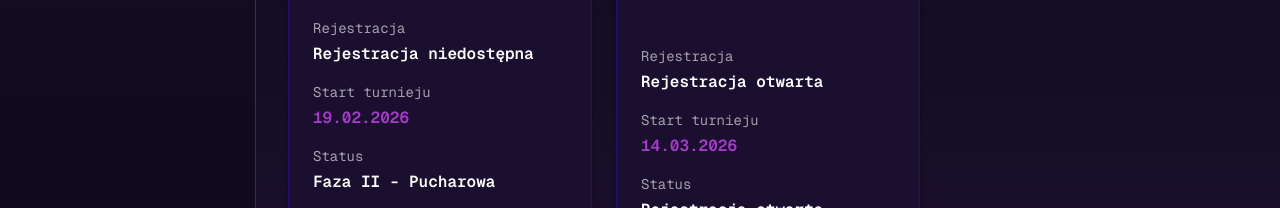
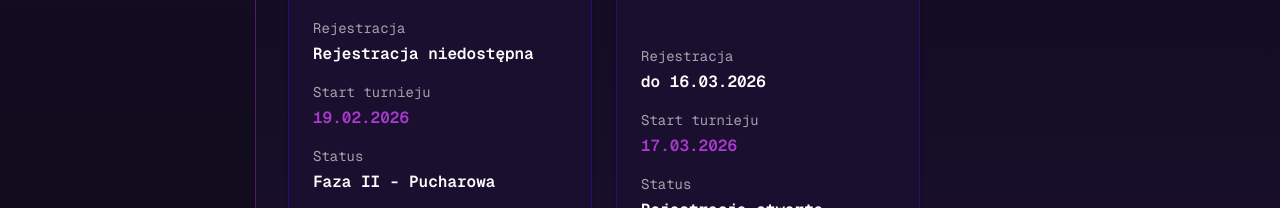
Before and after one commit to 4ntxk/syndicusamateurleague, a Next.js app: page /pl/tournaments in a window 1280 px wide. Shown: the part 495-703 px from the top of the page. Built offline with nearby package versions, Linux system fonts and the light colour scheme; no server answers.

Commit message:
final luty#1

```diff
--- a/src/app/[locale]/tournaments/[id]/page.tsx
+++ b/src/app/[locale]/tournaments/[id]/page.tsx
@@ -878,6 +878,46 @@ export default function TournamentDetailPage() {
     const suffix = label.slice(prefix.length).trim()
     const id = `L${suffix}`
     return losersRound5Outcomes.winnerById.get(id) ?? label
+  }
+
+  const losersFinalOutcomes = useMemo(() => {
+    const winnerById = new Map<string, string>()
+    const matches: Array<{ id: string; home: string; away: string; score?: string }> = isEightBracket
+      ? [
+        {
+          id: 'LF',
+          home: resolveLosersRound3WinnerLabel(`${t.tournamentDetail.playoffsBracket.winnerPrefix} L5`),
+          away: resolveWFLoserLabel(t.tournamentDetail.playoffsBracket.loserWF),
+        },
+      ]
+      : []
+
+    matches.forEach((match) => {
+      const score = resolveScoreFromMap(losersFinalResultsByPair, match.home, match.away)
+      const parsed = parseScore(score)
+      if (!parsed || parsed.home === parsed.away) {
+        return
+      }
+      const winner = parsed.home > parsed.away ? match.home : match.away
+      winnerById.set(match.id, winner)
+    })
+
+    return { winnerById }
+  }, [
+    isEightBracket,
+    losersFinalResultsByPair,
+    resolveLosersRound3WinnerLabel,
+    resolveScoreFromMap,
+    resolveWFLoserLabel,
+    t,
+  ])
+
+  const resolveLosersFinalWinnerLabel = (label: string) => {
+    const prefix = t.tournamentDetail.playoffsBracket.winnerLF
+    if (label !== prefix) {
+      return label
+    }
+    return losersFinalOutcomes.winnerById.get('LF') ?? label
   }
 
   return (
@@ -1277,7 +1317,7 @@ export default function TournamentDetailPage() {
                                       <BracketMatch
                                         label={t.tournamentDetail.playoffsBracket.gfLabel}
                                         home={resolveWFWinnerLabel(t.tournamentDetail.playoffsBracket.winnerWF)}
-                                        away={isStyczen1 ? 'sliwkafc' : t.tournamentDetail.playoffsBracket.winnerLF}
+                                        away={isStyczen1 ? 'sliwkafc' : resolveLosersFinalWinnerLabel(t.tournamentDetail.playoffsBracket.winnerLF)}
                                         size="compact"
                                         score={isStyczen1 ? '6:3' : undefined}
                                       />
--- a/src/data/tournaments.json
+++ b/src/data/tournaments.json
@@ -304,21 +304,25 @@
         { "home": "Rumcajs_PL", "away": "Tommy__Rev", "score": "4:3" },
         { "home": "marene54", "away": "sliwkafc", "score": "3:0 (walkower)" }
       ],
-      "losersRound3": [],
-      "losersFinal": [],
+      "losersRound3": [
+        { "home": "Rumcajs_PL", "away": "marene54", "score": "8:6" }
+      ],
+      "losersFinal": [
+        { "home": "Rumcajs_PL", "away": "TYMEK2k11", "score": "3:0" }
+      ],
       "grandFinal": []
     }
   },
   {
     "id": 3,
     "title": "SAL CUP Online MARZEC#1",
-    "registrationDate": "27.02.2026 - 13.03.2026",
-    "startDate": "14.03.2026",
+    "registrationDate": "27.02.2026 - 16.03.2026",
+    "startDate": "17.03.2026",
     "isRegistrationOpen": true,
     "isOngoing": false,
     "googleFormUrl": "https://forms.gle/5GpHFXPVg1kTRnXE8",
-    "registrationLabel": "Rejestracja otwarta",
-    "registrationLabelEn": "Registration open",
+    "registrationLabel": "do 16.03.2026",
+    "registrationLabelEn": "until 16.03.2026",
     "statusLabel": "Rejestracja otwarta",
     "statusLabelEn": "Registration open",
     "players": [],
```
